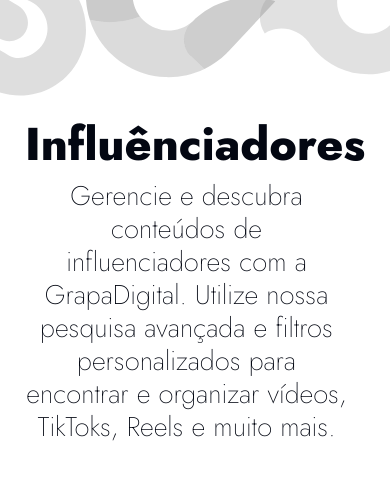
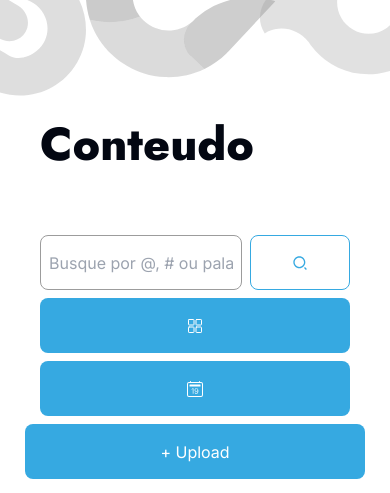
Before and after one commit to NicolaazDev/grapadigital, a Next.js app: page /conteudo in a window 390 px wide. Shown: the top 493 px of the page. Built offline with nearby package versions, Linux system fonts and the light colour scheme; what @savvywombat/tailwindcss-grid-areas would draw is missing.

Commit message:
fix(styles) : fix responsive styles

```diff
--- a/src/app/conteudo/page.tsx
+++ b/src/app/conteudo/page.tsx
@@ -1,7 +1,11 @@
+"use client";
+
 import { Grid } from "@/components/grid";
 import GridItem from "@/components/gridItem";
+import Header from "@/components/header";
 import { ModalUpload } from "@/components/modalUpload";
 import { Jost } from "next/font/google";
+import { useState } from "react";
 
 const jost = Jost({
   subsets: ["latin"],
@@ -24,6 +28,8 @@
 }));
 
 const ConteudoPage = () => {
+  const [open, setOpen] = useState(false);
+
   return (
     <div className="center-col py-[110px] px-10 relative overflow-x-hidden">
       <div className="background w-[100vw] h-[100vh] mix-blend-luminosity flex [&>svg]:scale-[1.5] sm:[&>svg]:scale-[1.1] sm:top-[-80px] z-[-1] items-start !justify-between absolute top-0 left-0">
@@ -85,14 +91,11 @@
         </svg>
       </div>
 
-      <div className={`${jost.className} center-col !items-start`}>
-        <span className="font-extrabold text-[86px] md:text-[76px] sm:text-[46px] sm:text-center">
-          Influênciadores
-        </span>
-        <span className="font-extralight text-[27px] leading-[33px] max-w-[53%] md:max-w-[80%] sm:max-w-[95%] sm:text-center">
-          Gerencie e descubra conteúdos de influenciadores com a GrapaDigital.
-          Utilize nossa pesquisa avançada e filtros personalizados para
-          encontrar e organizar vídeos, TikToks, Reels e muito mais.
+      <Header />
+
+      <div className={`${jost.className} center-col !items-start w-full`}>
+        <span className="font-extrabold text-[86px] md:text-[76px]  sm:text-[46px] sm:text-center">
+          Conteudo
         </span>
       </div>
       <div className="center w-full mt-14 ">
@@ -108,14 +111,17 @@
             </button>
           </div>
 
-          <button className="bg-[#36A9E1] p-2 rounded-[8px] min-w-[100px] h-[55px] center px-8 text-white md:w-[100%]  sm:w-[100%]">
+          <button
+            onClick={() => setOpen(true)}
+            className="bg-[#36A9E1] p-2 rounded-[8px] min-w-[100px] h-[55px] center px-8 text-white md:w-[100%]  sm:w-[100%]"
+          >
             <IoGridOutline />
           </button>
           <button className="bg-[#36A9E1] p-2 rounded-[8px] min-w-[100px] h-[55px] center px-8 text-white sm:w-[100%]  md:w-[100%]">
             <BsCalendar2Date />
           </button>
 
-          <ModalUpload />
+          <ModalUpload open={open} setOpen={setOpen} />
         </div>
       </div>
       <p className="text-[--app-gray-900]  font-[500] text-[18px] w-full text-start mt-7">
@@ -129,6 +135,9 @@
             date={item.date}
             likes={item.likes}
             comments={item.comments}
+            onClick={() => {
+              setOpen(true);
+            }}
           />
         ))}
       </Grid>
--- a/src/components/gridItem/index.tsx
+++ b/src/components/gridItem/index.tsx
@@ -1,21 +1,30 @@
-import { FC } from "react";
+"use client";
 
 import { CalendarFold, Heart, MessageCircle } from "lucide-react";
+import { Poppins } from "next/font/google";
+
+const poppins = Poppins({ weight: "300", subsets: ["latin"] });
 
 interface GridItemProps {
   imageUrl: string;
   date: string;
   likes: number;
   comments: number;
+  onClick?: () => void;
 }
 
-import { Poppins } from "next/font/google";
-
-const poppins = Poppins({ weight: "300", subsets: ["latin"] });
-
-const GridItem: FC<GridItemProps> = ({ imageUrl, date, likes, comments }) => {
+const GridItem = ({
+  imageUrl,
+  date,
+  likes,
+  comments,
+  onClick,
+}: GridItemProps) => {
   return (
-    <div className="h-[310px] w-full relative bg-#5c5252 rounded-[8px] shadow-md">
+    <div
+      className="h-[310px] w-full relative bg-#5c5252 rounded-[8px] shadow-md cursor-pointer"
+      onClick={onClick}
+    >
       <img
         src={imageUrl}
         alt="recipe image"
--- a/src/components/header/index.tsx
+++ b/src/components/header/index.tsx
@@ -63,9 +63,9 @@
       <img
         src="/assets/images/logo.svg"
         alt="logo"
-        className="h-[100%] md:hidden mt-5"
+        className="h-[100%] md:hidden sm:hidden mt-5"
       />
-      <nav className="center md:hidden mt-3 h-full text-[--app-gray-800] hover:[&>a]:border-b-[--app-gray-500]">
+      <nav className="center md:hidden sm:hidden mt-3 h-full text-[--app-gray-800] hover:[&>a]:border-b-[--app-gray-500]">
         <a
           href="/"
           className="mx-2 font-[300] transition-all border-solid border-[1px] border-transparent"
@@ -126,7 +126,7 @@
         </div>
       </nav>
 
-      <nav className="md:flex flex-col z-[9999999999] h-screen hidden w-full fixed !justify-center top-[0px] left-0">
+      <nav className="md:flex sm:flex flex-col z-[9999999999] h-screen hidden w-full fixed !justify-center top-[0px] left-0">
         <button
           className="block text-[#ffffff] top-[25px] left-[25px] absolute z-22"
           onClick={toggleMenu}
--- a/src/components/modalUpload/index.tsx
+++ b/src/components/modalUpload/index.tsx
@@ -116,8 +116,8 @@
 
 const options = ["Feed", "Stories", "Videos Tiktok", "Videos YouTube"];
 
-export const ModalUpload = () => {
-  const [open, setOpen] = useState(false);
+export const ModalUpload = ({ open, setOpen }: any) => {
+  // const [open, setOpen] = useState(false);
 
   const methods = useForm<FormValues>({
     resolver: zodResolver(modalFormSchema),
@@ -149,7 +149,7 @@
       <DialogTrigger className="bg-[#36A9E1] p-2 min-w-[340px] h-[55px] center rounded-[8px] text-white md:w-[100%] sm:w-full">
         + Upload
       </DialogTrigger>
-      <DialogContent className="max-w-fit min-w-[300px] w-full rounded-[8px] p-7 overflow-y-scroll max-h-screen ">
+      <DialogContent className="max-w-fit min-w-[300px] w-full rounded-[8px] p-7 max-h-screen ">
         <FormProvider {...methods}>
           <form
             className="rounded-md shadow-sm w-[100%]"
--- a/src/components/sections/hero/index.tsx
+++ b/src/components/sections/hero/index.tsx
@@ -9,15 +9,15 @@
   return (
     <section className="overflow-hidden relative flex flex-col items-start h-screen max-w-screen-2xl w-full text-white md:items-center">
       <Header />
-      <div className="flex justify-between items-center h-screen w-full md:flex-col md:justify-start md:pt-[105px] xl2:px-[40px]">
-        <NavIndicator className="left-0 md:hidden" />
+      <div className="flex justify-between items-center h-screen sm:items-start sm:pt-[105px] w-full md:flex-col md:justify-start sm:justify-start md:pt-[105px] xl2:px-[40px]">
+        <NavIndicator className="left-0 md:hidden sm:hidden" />
 
-        <div className="flex flex-col items-start ml-4 md:items-center md:justify-start ">
+        <div className="flex flex-col items-start ml-4 md:items-center md:justify-start sm:justify-start">
           <motion.h1
             initial={{ opacity: 0, y: -20 }}
             animate={{ opacity: 1, y: 0 }}
             transition={{ duration: 0.5 }}
-            className="text-[56px] font-black leading-[61px] text-[--app-gray-900] lg:text-[36px] lg:leading-[46px] xl2:text-[44px] xl2:leading-[54px] md:text-center md:text-[46px] md:leading-[48px]"
+            className="text-[56px] font-black leading-[61px] text-[--app-gray-900] lg:text-[36px] lg:leading-[46px] xl2:text-[44px] xl2:leading-[54px] md:text-center md:text-[46px] md:leading-[48px]  sm:text-center sm:text-[46px] sm:leading-[48px]"
           >
             AGÊNCIA DE MARKETING <br /> & INFLUÊNCIA
           </motion.h1>
@@ -25,7 +25,7 @@
             initial={{ opacity: 0, y: -20 }}
             animate={{ opacity: 1, y: 0 }}
             transition={{ duration: 0.5, delay: 0.2 }}
-            className="text-[34px] mt-6 font-extralight leading-[41px] max-w-[90%] text-[--app-gray-500] md:text-[24px] md:leading-[28px] lg:text-[24px] lg:leading-[28px] xl2:text-[30px] xl2:leading-[32px] md:text-center"
+            className="text-[34px] mt-6 font-extralight leading-[41px] max-w-[90%] text-[--app-gray-500] md:text-[24px] sm:text-[24px] md:leading-[28px] sm:leading-[28px] lg:text-[24px] lg:leading-[28px] xl2:text-[30px] xl2:leading-[32px] md:text-center sm:text-center"
           >
             A Grapa Digital conecta influenciadores famosos e marcas através de
             estratégias de marketing inovadoras e eficazes. Junte-se a nós e
@@ -35,7 +35,7 @@
             initial={{ opacity: 0, y: -20 }}
             animate={{ opacity: 1, y: 0 }}
             transition={{ duration: 0.5, delay: 0.4 }}
-            className="mt-[50px] px-4 py-2 bg-[#ffff] border border-solid border-[#38AA43] text-[#38AA43] rounded-[8px] h-[55px] w-[50%] lg:w-[80%] md:z-40 sm:w-[90%]"
+            className="mt-[50px] px-4 py-2 bg-[#ffff] border border-solid border-[#38AA43] text-[#38AA43] rounded-[8px] h-[55px] w-[50%] lg:w-[80%] md:z-40 sm:z-40 sm:w-[90%]"
           >
             Conheça Mais
           </motion.button>
@@ -44,7 +44,7 @@
         <img
           src="/assets/images/imageHero.jpg"
           alt="Hero Image"
-          className="w-[600px] h-[600px] object-cover rounded-full lg:w-[400px] lg:h-[400px] xl2:w-[600px] xl2:h-[600px] md:absolute md:bottom-[-40%] md:z-[0] md:w-[700px] md:h-[700px]"
+          className="w-[600px] h-[600px] object-cover rounded-full lg:w-[400px] lg:h-[400px] xl2:w-[600px] xl2:h-[600px] md:absolute md:bottom-[-40%] md:z-[0] md:w-[700px] md:h-[700px] sm:absolute sm:bottom-[-40%] sm:z-[0] sm:w-[700px] sm:h-[700px]"
         />
       </div>
       <div className="fixed inset-0 min-w-[100vw]  h-full overflow-hidden z-[-1] bg-pattern [&>svg]:opacity-70">
```
